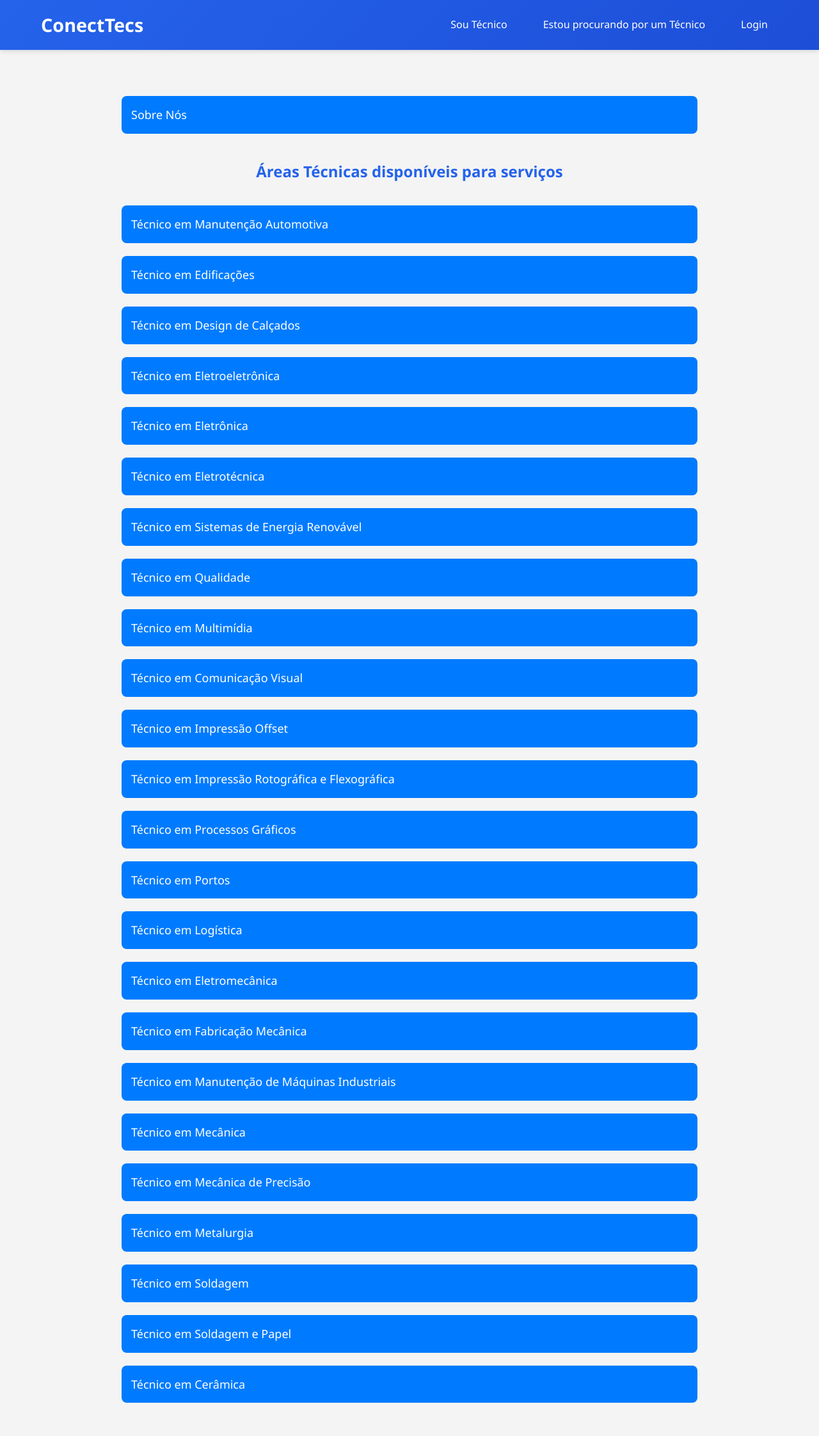
After one commit to icarosantts/TCC, a PHP site: page /ConectTecs/index.php in a window 1280 px wide. The commit adds this page. Shown: the whole page at 64% size. Run offline with PHP 8.4, Linux system fonts and the light colour scheme.

Commit message:
Add files via upload

```diff
--- a/ConectTecs/atualizar_perfil_cliente.php
+++ b/ConectTecs/atualizar_perfil_cliente.php
@@ -1,3 +1,9 @@
+<?php
+ini_set('display_errors', 1);
+ini_set('display_startup_errors', 1);
+error_reporting(E_ALL);
+?>
+
 <?php
 session_start();
 
--- a/ConectTecs/atualizar_perfil_tecnico.php
+++ b/ConectTecs/atualizar_perfil_tecnico.php
@@ -1,3 +1,9 @@
+<?php
+ini_set('display_errors', 1);
+ini_set('display_startup_errors', 1);
+error_reporting(E_ALL);
+?>
+
 <?php
 session_start();
 require_once 'conexao.php';
--- a/ConectTecs/delete_event.php
+++ b/ConectTecs/delete_event.php
@@ -1,3 +1,9 @@
+<?php
+ini_set('display_errors', 1);
+ini_set('display_startup_errors', 1);
+error_reporting(E_ALL);
+?>
+
 <?php
 require_once 'conexao.php';
 
--- a/ConectTecs/excluir_conta_cliente.php
+++ b/ConectTecs/excluir_conta_cliente.php
@@ -1,3 +1,9 @@
+<?php
+ini_set('display_errors', 1);
+ini_set('display_startup_errors', 1);
+error_reporting(E_ALL);
+?>
+
 <?php
 session_start();
 include('conexao.php'); // Arquivo de conexão com o banco de dados
--- a/ConectTecs/excluir_conta_tecnico.php
+++ b/ConectTecs/excluir_conta_tecnico.php
@@ -1,3 +1,9 @@
+<?php
+ini_set('display_errors', 1);
+ini_set('display_startup_errors', 1);
+error_reporting(E_ALL);
+?>
+
 <?php
 session_start();
 include('conexao.php');
--- a/ConectTecs/get_events.php
+++ b/ConectTecs/get_events.php
@@ -1,3 +1,9 @@
+<?php
+ini_set('display_errors', 1);
+ini_set('display_startup_errors', 1);
+error_reporting(E_ALL);
+?>
+
 <?php
 require_once 'conexao.php';
 
--- /dev/null
+++ b/ConectTecs/index.php
@@ -0,0 +1,139 @@
+<!DOCTYPE html>
+<html lang="pt-BR">
+<head>
+    <meta charset="UTF-8">
+    <meta name="viewport" content="width=device-width, initial-scale=1.0">
+    <title>Página Inicial - ConectTecs</title>
+    <link rel="stylesheet" href="styles.css">
+    <style>
+        /* Estilos internos (você pode mover para styles.css) */
+        body {
+            font-family: Arial, sans-serif;
+            margin: 0;
+            padding: 0;
+            background-color: #f4f4f4;
+        }
+
+        h2 {
+            text-align: center;
+            margin: 20px 0;
+        }
+
+        .accordion {
+            max-width: 900px;
+            margin: 20px auto;
+            border-radius: 8px;
+            overflow: hidden;
+        }
+
+        .accordion-header {
+            padding: 15px;
+            background: #007bff;
+            color: white;
+            font-size: 18px;
+            cursor: pointer;
+            transition: background-color 0.3s ease;
+        }
+
+        .accordion-header:hover {
+            background: #0056b3;
+        }
+
+        .accordion-body {
+            display: none;
+            padding: 15px;
+            background: #f9f9f9;
+            font-size: 16px;
+        }
+
+        .accordion-body p {
+            margin-bottom: 10px;
+        }
+
+        .accordion-body a {
+            display: inline-block;
+            padding: 10px 20px;
+            background: #007bff;
+            color: #fff;
+            text-decoration: none;
+            border-radius: 5px;
+            font-size: 14px;
+            transition: background-color 0.3s ease;
+        }
+
+        .accordion-body a:hover {
+            background: #0056b3;
+        }
+    </style>
+</head>
+<body>
+    <header>
+        <div class="container">
+            <h1 class="logo"><a href="index.php">ConectTecs</a></h1>
+            <nav class="menu">
+                <ul class="nav-links">
+                    <li><a href="cadastro_tecnico.php">Sou Técnico</a></li>
+                    <li><a href="cadastro_cliente.php">Estou procurando por um Técnico</a></li>
+                    <li><a href="login.php">Login</a></li>
+                </ul>
+            </nav>
+        </div>
+    </header>
+
+    <main>
+        <section class="sobre">
+            <div class="accordion">
+                <div class="accordion">
+                    <div class="accordion-header">Sobre Nós</div>
+                    <div class="accordion-body">
+                        <p>Convidamos você a explorar e apoiar essa ideia inovadora, ajudando a transformar a vida de técnicos e clientes através da ConectTecs.</p>
+                        <p>Imagine um técnico recém-formado que, em poucos cliques, encontra sua primeira oportunidade de trabalho, ou um cliente que descobre um profissional qualificado perto de casa.</p>
+                        <a href="cadastro.php">Cadastre-se</a>
+                    </div>
+                </div>
+        </section>
+
+        <section>
+            <h2>Áreas Técnicas disponíveis para serviços</h2>
+        </section>
+
+        <?php
+        $tecnicos = [
+            "Técnico em Manutenção Automotiva" => "Especialista em manutenção e reparação de veículos automotivos.",
+            "Técnico em Edificações" => "Atua em projetos e construção de edificações e estruturas.",
+            "Técnico em Design de Calçados" => "Cria e desenvolve designs de calçados inovadores.",
+            "Técnico em Eletroeletrônica" => "Especializado em manutenção de sistemas eletroeletrônicos.",
+            "Técnico em Eletrônica" => "Desenvolve e mantém circuitos e sistemas eletrônicos.",
+            "Técnico em Eletrotécnica" => "Atua na instalação e manutenção de redes elétricas.",
+            "Técnico em Sistemas de Energia Renovável" => "Trabalha com projetos de energia solar, eólica e outras fontes renováveis.",
+            "Técnico em Qualidade" => "Especialista em processos e controle de qualidade industrial.",
+            "Técnico em Multimídia" => "Cria conteúdos audiovisuais e digitais para diversas mídias.",
+            "Técnico em Comunicação Visual" => "Desenvolve projetos gráficos e de identidade visual.",
+            "Técnico em Impressão Offset" => "Atua na impressão gráfica de alta qualidade.",
+            "Técnico em Impressão Rotográfica e Flexográfica" => "Opera e supervisiona processos de impressão rotográfica e flexográfica.",
+            "Técnico em Processos Gráficos" => "Planeja e controla processos gráficos e finalização de projetos.",
+            "Técnico em Portos" => "Realiza operações logísticas e administrativas em portos.",
+            "Técnico em Logística" => "Gerencia processos logísticos e cadeias de suprimentos.",
+            "Técnico em Eletromecânica" => "Combina conhecimentos em mecânica e elétrica.",
+            "Técnico em Fabricação Mecânica" => "Fabrica peças e equipamentos mecânicos com processos industriais modernos.",
+            "Técnico em Manutenção de Máquinas Industriais" => "Faz manutenção preventiva e corretiva de máquinas industriais.",
+            "Técnico em Mecânica" => "Projeta e mantém sistemas mecânicos e equipamentos.",
+            "Técnico em Mecânica de Precisão" => "Produz peças e sistemas de alta precisão.",
+            "Técnico em Metalurgia" => "Transforma e trata metais em processos industriais.",
+            "Técnico em Soldagem" => "Especialista em processos de soldagem.",
+            "Técnico em Soldagem e Papel" => "Trabalha com união de materiais no setor de papel.",
+            "Técnico em Cerâmica" => "Especialista no desenvolvimento, produção e controle de cerâmica."
+        ];
+
+        foreach ($tecnicos as $titulo => $descricao) {
+            echo '<div class="accordion">';
+            echo '<div class="accordion-header">' . htmlspecialchars($titulo) . '</div>';
+            echo '<div class="accordion-body">';
+            echo '<p>' . htmlspecialchars($descricao) . '</p>';
+            echo '<a href="cadastro.php">Cadastre-se</a>';
+            echo '</div></div>';
+        }
+        ?>
+    </main>
+</body>
+</html>
--- a/ConectTecs/logout.php
+++ b/ConectTecs/logout.php
@@ -1,3 +1,9 @@
+<?php
+ini_set('display_errors', 1);
+ini_set('display_startup_errors', 1);
+error_reporting(E_ALL);
+?>
+
 <?php
 session_start();
 session_unset(); // Remove todas as variáveis de sessão
--- a/ConectTecs/mudar_senha_cliente.php
+++ b/ConectTecs/mudar_senha_cliente.php
@@ -1,3 +1,9 @@
+<?php
+ini_set('display_errors', 1);
+ini_set('display_startup_errors', 1);
+error_reporting(E_ALL);
+?>
+
 <?php
 session_start();
 include('conexao.php'); // Arquivo de conexão com o banco de dados
--- a/ConectTecs/mudar_senha_tecnico.php
+++ b/ConectTecs/mudar_senha_tecnico.php
@@ -1,3 +1,9 @@
+<?php
+ini_set('display_errors', 1);
+ini_set('display_startup_errors', 1);
+error_reporting(E_ALL);
+?>
+
 <?php
 session_start();
 include('conexao.php');
--- a/ConectTecs/save_event.php
+++ b/ConectTecs/save_event.php
@@ -1,3 +1,9 @@
+<?php
+ini_set('display_errors', 1);
+ini_set('display_startup_errors', 1);
+error_reporting(E_ALL);
+?>
+
 <?php
 require_once 'conexao.php';
 
```
Also changed, not shown: ConectTecs/cadastro_cliente.php (+8 -2 lines), ConectTecs/cadastro_tecnico.php (+47 -7 lines), ConectTecs/conexao.php (+4 -6 lines), ConectTecs/escolha_cadastro.php (added, +44 -0 lines), ConectTecs/login.php (+8 -2 lines), ConectTecs/pagina-cliente.php (+7 -1 lines), ConectTecs/pagina-tecnico.php (+7 -1 lines), ConectTecs/processar_quiz.php (+7 -1 lines).
